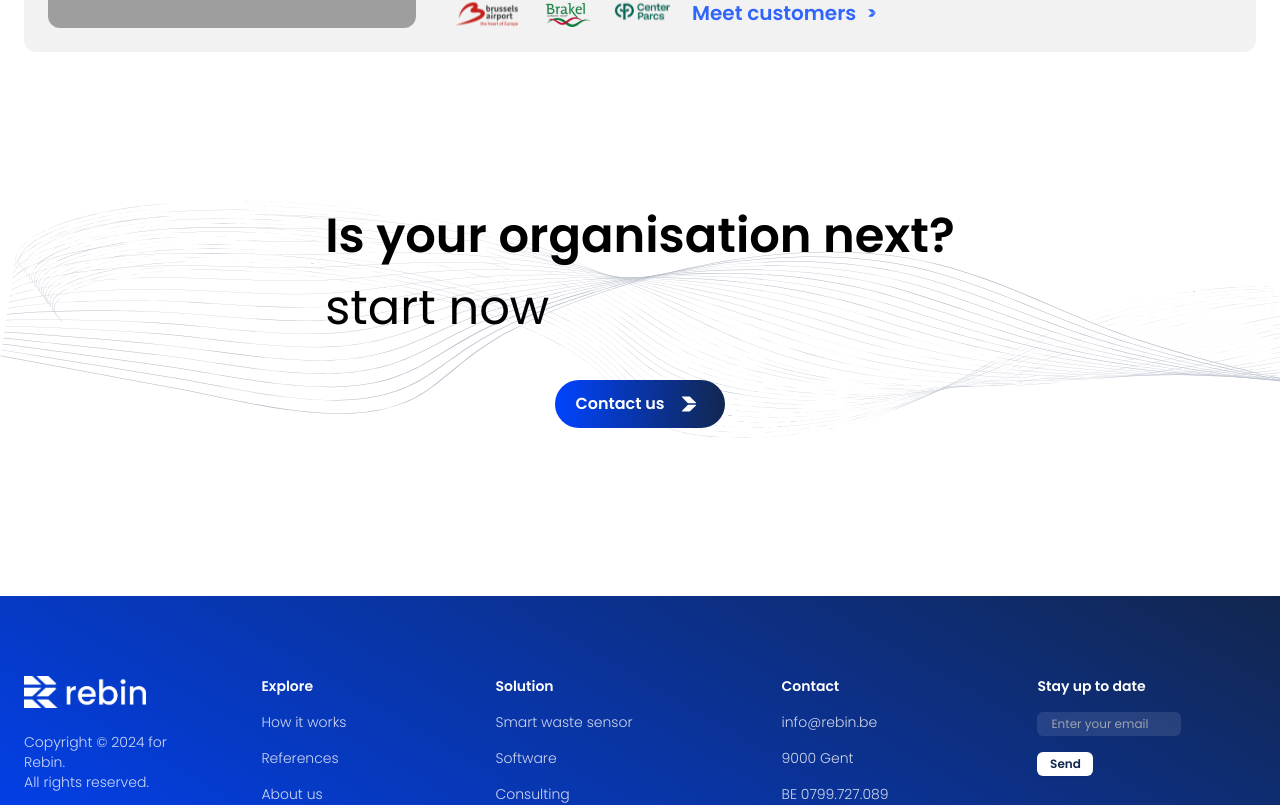
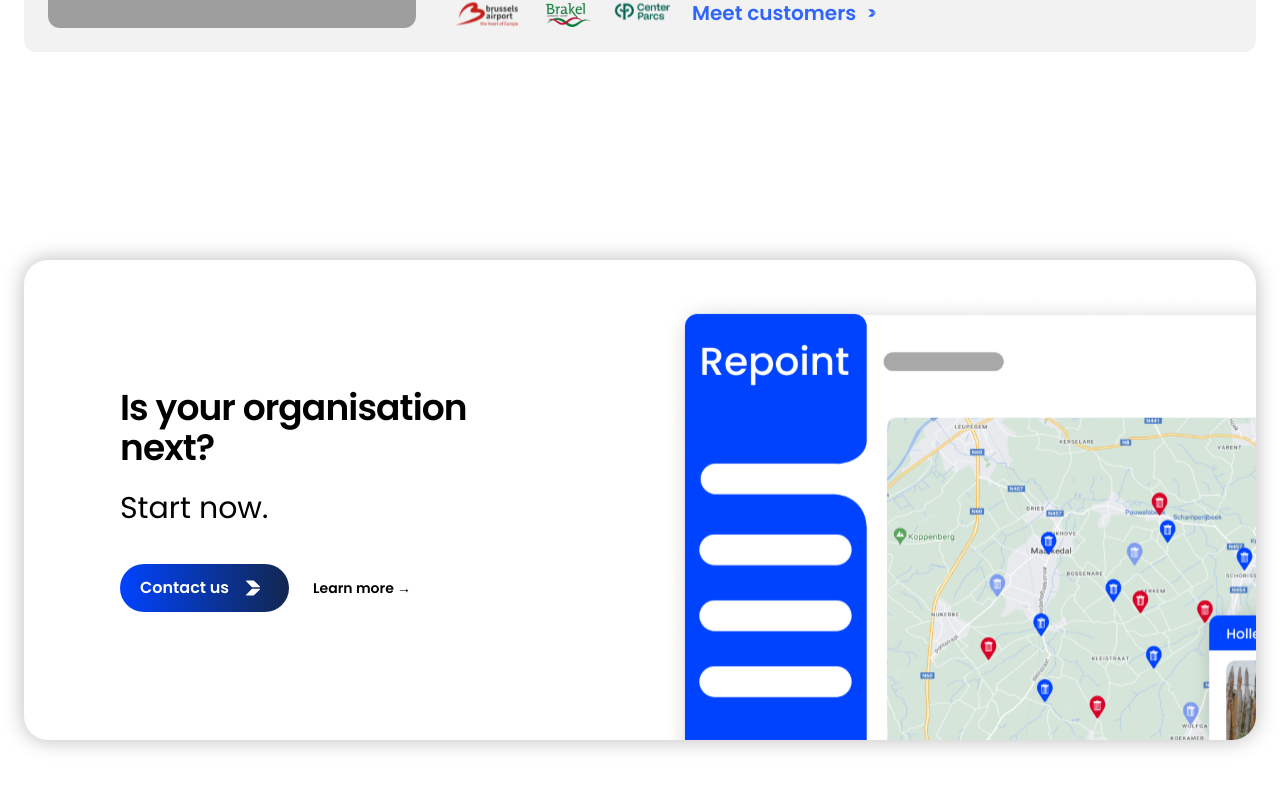
Before and after one commit to Rebin-Inc/rebin-website, a React (Create React App) app: page / in a window 1280 px wide. Shown: the part 4417-5222 px from the top of the page. Built offline with nearby package versions, Linux system fonts and the light colour scheme; grey boxes are pictures that could not be loaded.

Commit message:
redesign CTA

```diff
--- a/src/components/CallToAction.js
+++ b/src/components/CallToAction.js
@@ -1,26 +1,44 @@
 import React from "react";
-import Swoosh from "../assets/images/swoosh.svg";
 import ArrowRightWhite from "../assets/images/Pijl_Rechts_Wit.svg";
+import Repoint from "../assets/images/fourStepApproach/repoint.svg"
 
 const CallToAction = () => {
   return (
-    <div className="grid place-content-center py-20">
-      <img
-        src={Swoosh}
-        alt="swoosh"
-        className="absolute w-full max-w-max place-self-center"
-      />
-      <div className="flex flex-col">
-        <h1 className="font-bold text-5xl">Is your organisation next?</h1>
-        <h2 className="mt-6 text-5xl">start now</h2>
-        <button className="mt-12 mx-auto inline-flex items-center justify-center space-x-2 px-5 rounded-full p-2 bg-gradient font-bold text-white focus:outline-none focus:ring-2 focus:ring-inset focus:ring-white">
-          <span className="sr-only">Contact us</span>
-          Contact us
-          <img src={ArrowRightWhite} alt="Rebin Arrow" className="w-8" />
-        </button>
+    <div className="">
+      <div className="mx-auto py-24 sm:py-32">
+        <div className="bg-white relative isolate overflow-hidden  px-6 pt-16 shadow-around sm:rounded-3xl sm:px-16 md:pt-24 lg:flex lg:gap-x-20 lg:px-24 lg:pt-0">
+
+          <div className="mx-auto max-w-md text-center lg:mx-0 lg:flex-auto lg:py-32 lg:text-left">
+            <h2 className="text-3xl font-bold tracking-tight sm:text-4xl">
+              Is your organisation next?
+            </h2>
+            <p className="mt-6 text-3xl leading-8 ">
+              Start now.
+            </p>
+            <div className="mt-10 flex items-center justify-center gap-x-6 lg:justify-start">
+              <button className="relative inline-flex items-center justify-center space-x-2 px-5 rounded-full p-2 bg-gradient font-bold text-white focus:outline-none focus:ring-2 focus:ring-inset focus:ring-white">
+                <span className="sr-only">Contact us</span>
+                Contact us
+                <img src={ArrowRightWhite} alt="Rebin Arrow" className="w-8" />
+              </button>
+              <a href="#" className="text-sm font-semibold leading-6 text-black">
+                Learn more <span aria-hidden="true">→</span>
+              </a>
+            </div>
+          </div>
+          <div className="relative mt-16 h-80 lg:mt-8">
+            <img
+              className="absolute left-0 top-0 w-[57rem] max-w-none rounded-md bg-white/5 ring-1 ring-white/10"
+              src={Repoint}
+              alt="App screenshot"
+              width={1824}
+              height={1080}
+            />
+          </div>
+        </div>
       </div>
     </div>
-  );
+  )
 };
 
 export default CallToAction;
```
